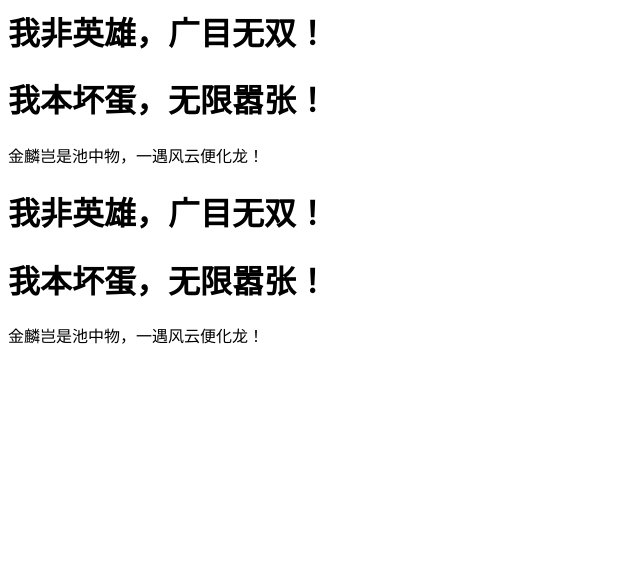
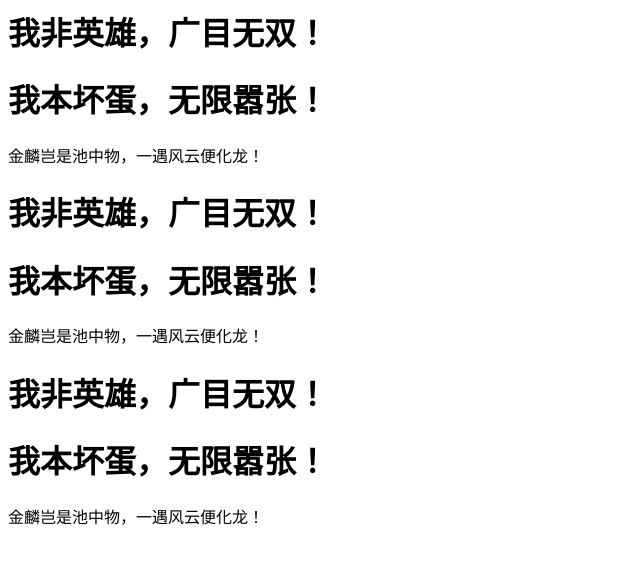
Before and after one commit to WoFeiYingXiong/VsCode, a plain HTML site: page index.html in a window 1280 px wide. Shown: the whole page, without its empty margins (0-640 px from the left). Drawn offline with Linux system fonts and the light colour scheme.

Commit message:
FourthCommit

```diff
--- a/index.html
+++ b/index.html
@@ -11,4 +11,10 @@
         <h1>我本坏蛋，无限嚣张！</h1>
         <p>金麟岂是池中物，一遇风云便化龙！</p>
     </head>
+    <head>
+        <title>我非英雄</title>
+        <h1>我非英雄，广目无双！</h1>
+        <h1>我本坏蛋，无限嚣张！</h1>
+        <p>金麟岂是池中物，一遇风云便化龙！</p>
+    </head>
 </html>
```
